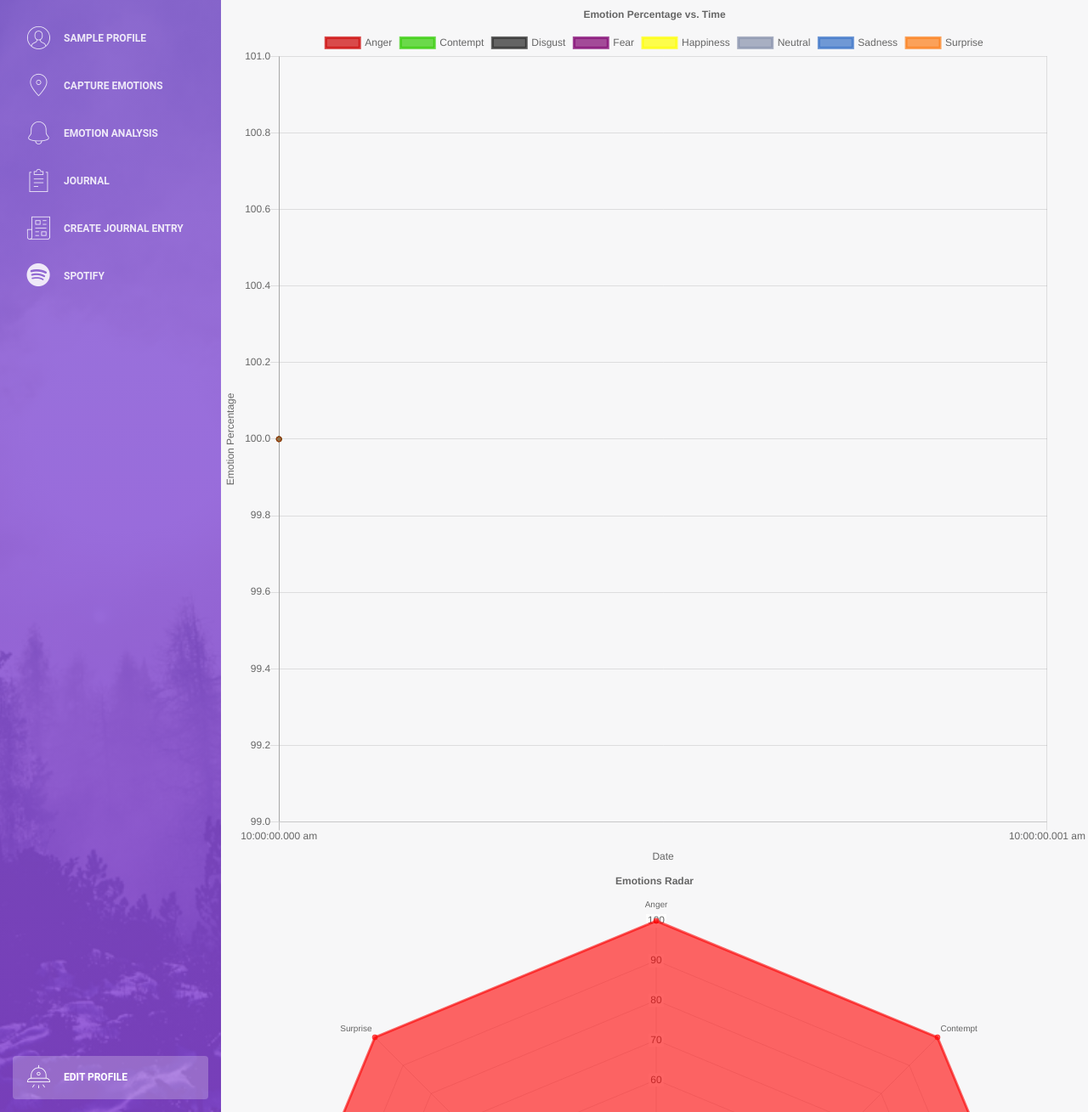
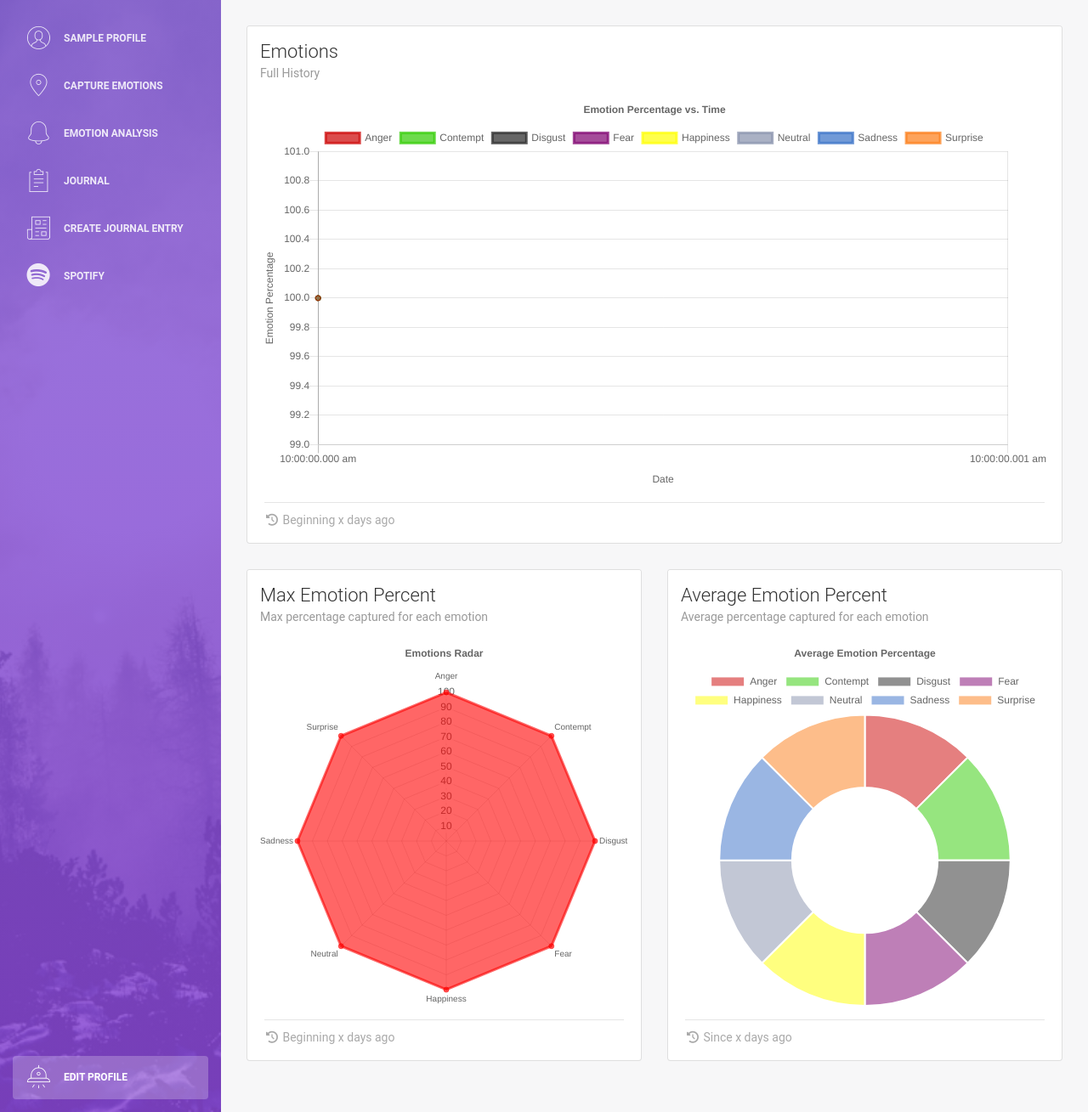
Before and after one commit to dave5801/emotion-reader, a Django app: a page that uses emotionreader/emotion_emotions/templates/emotion_emotions/emotion_analysis.html in a window 1280 px wide. Shown: the part 61-1370 px from the top of the page at 85% size. Run offline with Django 3.2, Linux system fonts and the light colour scheme; a user stored in the database is signed in; tables that the repository leaves empty hold one stand-in row (values such as "Sample post"); some libraries are stand-ins or nearby versions.

Commit message:
emotion analysis page is styled.

```diff
--- a/emotionreader/emotion_emotions/templates/emotion_emotions/emotion_analysis.html
+++ b/emotionreader/emotion_emotions/templates/emotion_emotions/emotion_analysis.html
@@ -2,14 +2,69 @@
 
 {% block body %}
 
-    {{ plot_html |safe }}
-    {{ plot_script |safe }}
+             <div class="content">
+                <div class="container-fluid">
+                    <div class="row">
+                        <div class="col-md-12">
+                            <div class="card ">
+                                <div class="card-header">
+                                    <h4 class="card-title">Emotions</h4>
+                                    <p class="card-category">Full History</p>
+                                </div>
+                                <div class="card-body" >
+                                    <canvas id="line" width="400" height="200"></canvas>
+                                </div>
+                                <div class="card-footer ">
+                                    <hr>
+                                    <div class="stats">
+                                        <i class="fa fa-history"></i> Beginning x days ago
+                                    </div>
+                                </div>
+                            </div>
+                        </div>
+                    </div>
+                    <div class="row">
+                        <div class="col-md-6">
+                            <div class="card ">
+                                <div class="card-header ">
+                                    <h4 class="card-title">Max Emotion Percent</h4>
+                                    <p class="card-category">Max percentage captured for each emotion</p>
+                                </div>
+                                <div class="card-body ">
+                                    <canvas id="radar" width="400" height="400"></canvas>
+                                </div>
+                                <div class="card-footer ">
+
+                                    <hr>
+                                    <div class="stats">
+                                        <i class="fa fa-history"></i> Beginning x days ago
+                                    </div>
+                                </div>
+                            </div>
+                        </div>
+                        <div class="col-md-6">
+                            <div class="card  card-tasks">
+                                <div class="card-header ">
+                                    <h4 class="card-title">Average Emotion Percent</h4>
+                                    <p class="card-category">Average percentage captured for each emotion</p>
+                                </div>
+                                <div class="card-body ">
+                                    <canvas id="donut" width="400" height="400"></canvas>
+                                </div>
+                                <div class="card-footer ">
+                                    <hr>
+                                    <div class="stats">
+                                        <i class="fa fa-history"></i> Since x days ago
+                                    </div>
+                                </div>
+                            </div>
+                        </div>
+                    </div>
+                </div>
+            </div>
 
 <script src="https://cdnjs.cloudflare.com/ajax/libs/Chart.js/2.7.1/Chart.bundle.min.js"></script>
 
-<canvas id="line" width="400" height="400"></canvas>
-<canvas id="radar" width="400" height="400"></canvas>
-<canvas id="donut" width="400" height="400"></canvas>
 <script>
 
         var dates = {{ dates }}
--- a/emotionreader/emotion_profile/templates/emotion_profile/update_profile.html
+++ b/emotionreader/emotion_profile/templates/emotion_profile/update_profile.html
@@ -1,8 +1,6 @@
 {% extends "emotionreader/dashboard.html" %}
 
 {% block body %}
-
-
 
     <div class="content">
         <div class="container-fluid">
@@ -25,7 +23,6 @@
                                     <div class="col-md-6 pr-1">
                                         <div class="form-group">
                                             <label>{{ form.first_name.label_tag }}</label>
-                                            <!-- <input type="text" class="form-control" placeholder="First Name" value="{{ form.first_name.value }}"> -->
                                             <input class="form-control" type="text"
                                                name="{{ form.first_name.name }}"
                                                id="{{ form.first_name.id_for_label }}"
@@ -37,7 +34,6 @@
                                     <div class="col-md-6 pl-1">
                                         <div class="form-group">
                                             <label>{{ form.last_name.label_tag }}</label>
-                                            <!-- <input type="text" class="form-control" placeholder="Last Name" value="{{ form.last_name.value }}"> -->
                                             <input class="form-control" type="text"
                                                name="{{ form.last_name.name }}"
                                                id="{{ form.last_name.id_for_label }}"
@@ -51,7 +47,6 @@
                                     <div class="col-md-12">
                                         <div class="form-group">
                                             <label>{{ form.email.label_tag }}</label>
-                                            <!-- <input type="text" class="form-control" placeholder="Username" value="{{ form.email.value }}"> -->
                                             <input class="form-control" type="text"
                                                name="{{ form.email.name }}"
                                                id="{{ form.email.id_for_label }}"
```
